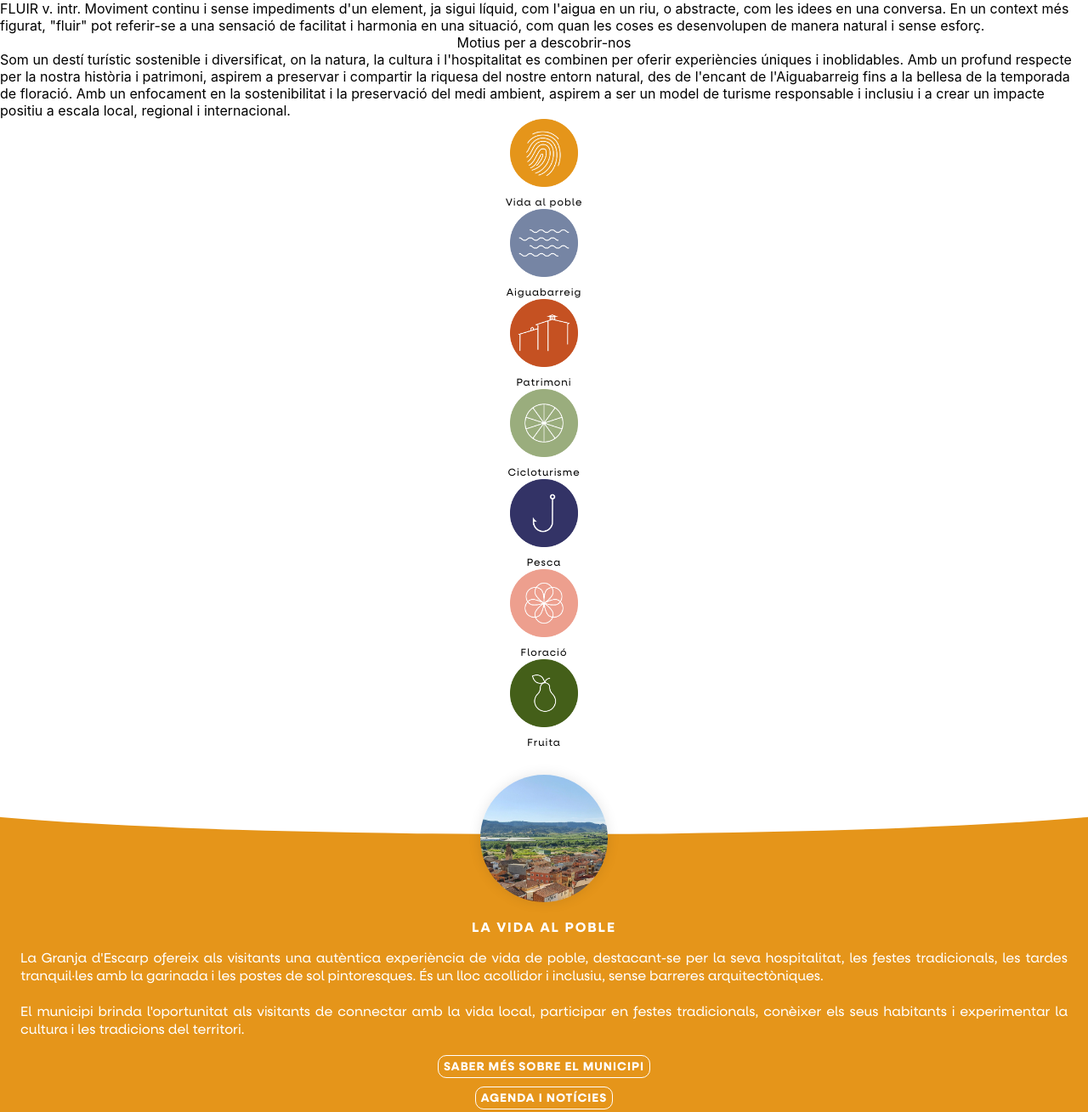
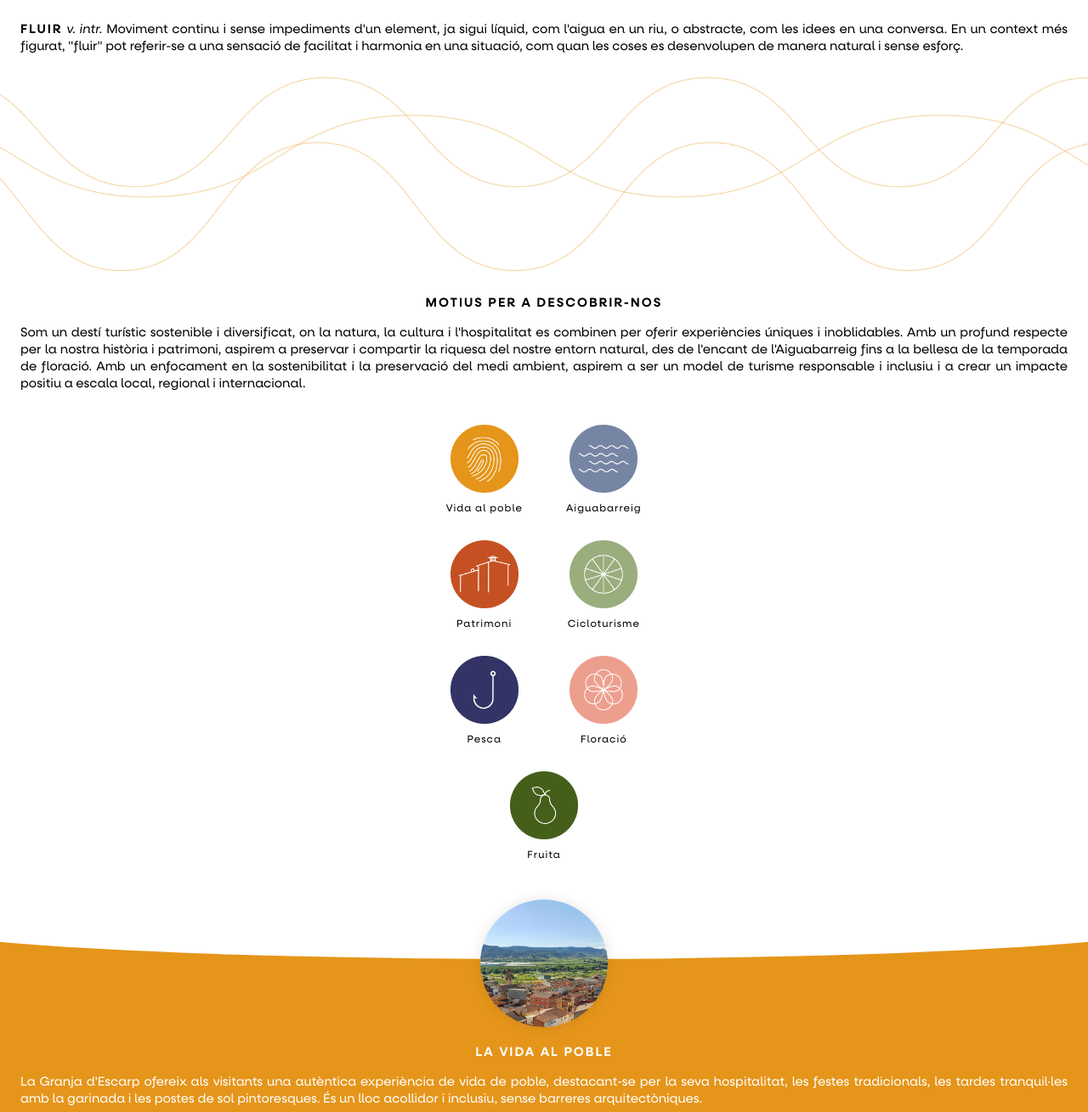
Before and after one commit to fbiayna/la-granja-escarp, a React app: page / in a window 1280 px wide. Shown: the top 1309 px of the page at 85% size. Built offline with nearby package versions, Linux system fonts and the light colour scheme.

Commit message:
Added logos components

```diff
--- a/src/application/assets/images/images.ts
+++ b/src/application/assets/images/images.ts
@@ -19,6 +19,10 @@ export class Images {
     return require("./moturisme.jpg");
   }
 
+  static get heritage() {
+    return require("./patrimoni.jpeg");
+  }
+
   static get fishing() {
     return require("./pesca.jpeg");
   }
--- a/src/infraestructure/spot.repository.ts
+++ b/src/infraestructure/spot.repository.ts
@@ -49,7 +49,7 @@ export class SpotRepository {
       ],
       Logos.heritage,
       "Patrimoni",
-      Images.town,
+      Images.heritage,
       ColorsPalette.burntOrange,
       "Saber més sobre la història",
       "Fes un viatge en el temps"
--- a/src/presentation/components/moturisme/styles/moturisme-component.css
+++ b/src/presentation/components/moturisme/styles/moturisme-component.css
@@ -14,13 +14,13 @@
 .moturisme-image {
   width: 100%;
   border-radius: 100px;
-  margin-block: 15px
+  margin-block: 20px
 }
 
 .moturisme-title {
   text-transform: uppercase;
-  font-family: "NeulisAlt-Bold";
-  font-size: 16px;
+  font-family: "NeulisAlt-SemiBold";
+  font-size: 15px;
   color: black;
   text-align: center;
   letter-spacing: 2px;
@@ -29,7 +29,7 @@
 
 .moturisme-description {
   font-family: "NeulisAlt-Regular";
-  font-size: 16px;
+  font-size: 15px;
   color: black;
   text-align: justify;
   margin-bottom: 15px;
--- a/src/presentation/components/spot/spot-component.css
+++ b/src/presentation/components/spot/spot-component.css
@@ -44,8 +44,8 @@
 
 .spot-title {
   text-transform: uppercase;
-  font-family: "NeulisAlt-Bold";
-  font-size: 16px;
+  font-family: "NeulisAlt-SemiBold";
+  font-size: 15px;
   color: white;
   text-align: center;
   letter-spacing: 2px;
@@ -55,7 +55,7 @@
 
 .spot-description {
   font-family: "NeulisAlt-Regular";
-  font-size: 16px;
+  font-size: 15px;
   color: white;
   text-align: justify;
 }
--- a/src/presentation/screen/home.css
+++ b/src/presentation/screen/home.css
@@ -1,5 +1,62 @@
-.screen {
+.home-container {
   display: flex;
   flex-direction: column;
   align-items: center;
 }
+
+.home-description-container {
+  padding: 24px;
+}
+
+.home-title {
+  text-transform: uppercase;
+  font-family: "NeulisAlt-SemiBold";
+  font-size: 15px;
+  text-align: center;
+  letter-spacing: 2px;
+  margin-bottom: 15px;
+}
+
+.home-subtitle {
+  font-family: "NeulisAlt-SemiBold";
+  font-size: 15px;
+  text-align: center;
+  letter-spacing: 2px;
+}
+
+.home-image {
+  width: 100%;
+}
+
+.home-extrainfo {
+  font-family: "NeulisAlt-Italic";
+  font-size: 15px;
+  text-align: start;
+}
+
+.home-description {
+  font-family: "NeulisAlt-Regular";
+  font-size: 15px;
+  text-align: justify;
+}
+
+.home-logo-container {
+  display: flex;
+  flex-direction: row;
+  justify-content: center;
+  width: 100%;
+  margin-block: 15px;
+}
+
+.home-logo-grid {
+  display: grid;
+  grid-template-columns: 1fr 1fr;
+  column-gap: 50px;
+  row-gap: 30px;
+  justify-items: center;
+}
+
+.home-logo-grid > *:nth-last-child(1):nth-child(odd) {
+  grid-column: 1 / -1;
+  justify-self: center;
+}
--- a/src/presentation/screen/home.tsx
+++ b/src/presentation/screen/home.tsx
@@ -6,6 +6,7 @@ import SpotComponent from "../components/spot/spot-component";
 import "./home.css";
 import MoturismeComponent from "../components/moturisme/moturisme-component";
 import LogoComponent from "../components/logo/logo-component";
+import { Logos } from "../../application/assets/logos/logos";
 
 const Home = () => {
   // Dependencies
@@ -28,28 +29,38 @@ const Home = () => {
   // Render
 
   return (
-    <div className="screen">
-      <p>
-        FLUIR v. intr. Moviment continu i sense impediments d'un element, ja
-        sigui líquid, com l'aigua en un riu, o abstracte, com les idees en una
-        conversa. En un context més figurat, "fluir" pot referir-se a una
-        sensació de facilitat i harmonia en una situació, com quan les coses es
-        desenvolupen de manera natural i sense esforç.
+    <div className="home-container">
+      <div className="home-description-container">
+        <p className="home-description">
+          <span className="home-subtitle">FLUIR</span>{" "}
+          <span className="home-extrainfo">v. intr.</span> Moviment continu i
+          sense impediments d'un element, ja sigui líquid, com l'aigua en un
+          riu, o abstracte, com les idees en una conversa. En un context més
+          figurat, "fluir" pot referir-se a una sensació de facilitat i harmonia
+          en una situació, com quan les coses es desenvolupen de manera natural
+          i sense esforç.
         </p>
+      </div>
 
-      <p>Motius per a descobrir-nos</p>
-      <p>
+      <img className="home-image" src={Logos.waves} />
+
+      <div className="home-description-container">
+        <p className="home-title">Motius per a descobrir-nos</p>
+        <p className="home-description">
           Som un destí turístic sostenible i diversificat, on la natura, la
           cultura i l'hospitalitat es combinen per oferir experiències úniques i
           inoblidables. Amb un profund respecte per la nostra història i
-        patrimoni, aspirem a preservar i compartir la riquesa del nostre entorn
-        natural, des de l'encant de l'Aiguabarreig fins a la bellesa de la
-        temporada de floració. Amb un enfocament en la sostenibilitat i la
+          patrimoni, aspirem a preservar i compartir la riquesa del nostre
+          entorn natural, des de l'encant de l'Aiguabarreig fins a la bellesa de
+          la temporada de floració. Amb un enfocament en la sostenibilitat i la
           preservació del medi ambient, aspirem a ser un model de turisme
           responsable i inclusiu i a crear un impacte positiu a escala local,
           regional i internacional.
         </p>
+      </div>
 
+      <div className="home-logo-container">
+        <div className="home-logo-grid">
           {spots?.map((spot) => (
             <LogoComponent
               key={spot.logo}
@@ -57,6 +68,8 @@ const Home = () => {
               title={spot.logoTitle}
             />
           ))}
+        </div>
+      </div>
 
       {spots?.map((spot, index) => {
         const nextSpot = spots[index + 1];
```
Also changed, not shown: src/application/assets/images/patrimoni.jpeg (added). Lines whose indentation alone changed are shown as unchanged.
